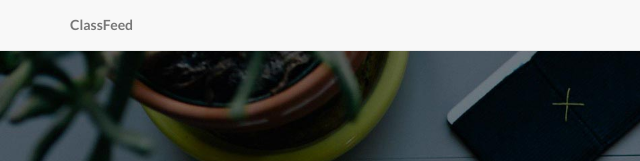
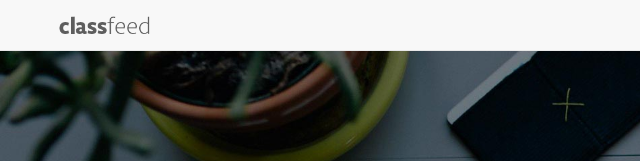
Before and after one commit to richerms/classfeedlanding, a plain HTML site: page index.html in a window 1280 px wide. Shown: the top 161 px of the page, 0-640 px from the left. Drawn offline with Linux system fonts and the light colour scheme.

Commit message:
logomarca

```diff
--- a/index.html
+++ b/index.html
@@ -43,7 +43,7 @@
                     <span class="icon-bar"></span>
                     <span class="icon-bar"></span>
                 </button>
-                <a class="navbar-brand topnav" href="#home">ClassFeed</a>
+                <a style="background-image: url('img/marca.tipo-01.png'); background-size: contain; background-repeat: no-repeat; color: transparent; border-top-width: 10px; border-top-style: solid; padding: 0px; font-size: 22px;" class="navbar-brand topnav" href="#home">ClassFeed</a>
             </div>
             <!-- Collect the nav links, forms, and other content for toggling -->
             <div class="collapse navbar-collapse" id="bs-example-navbar-collapse-1">
```
Also changed, not shown: voting.html (+1 -1 lines), img/marca.tipo-01.png (added).
